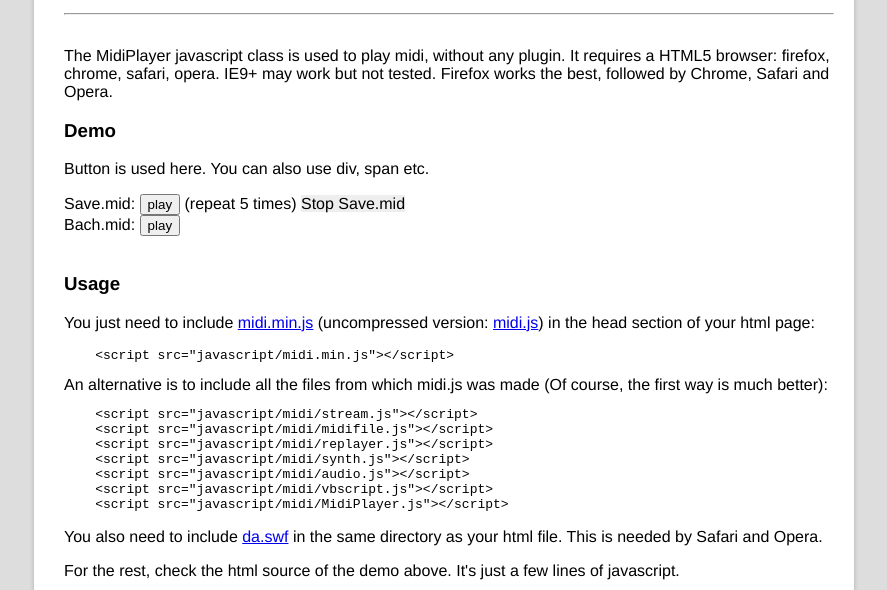
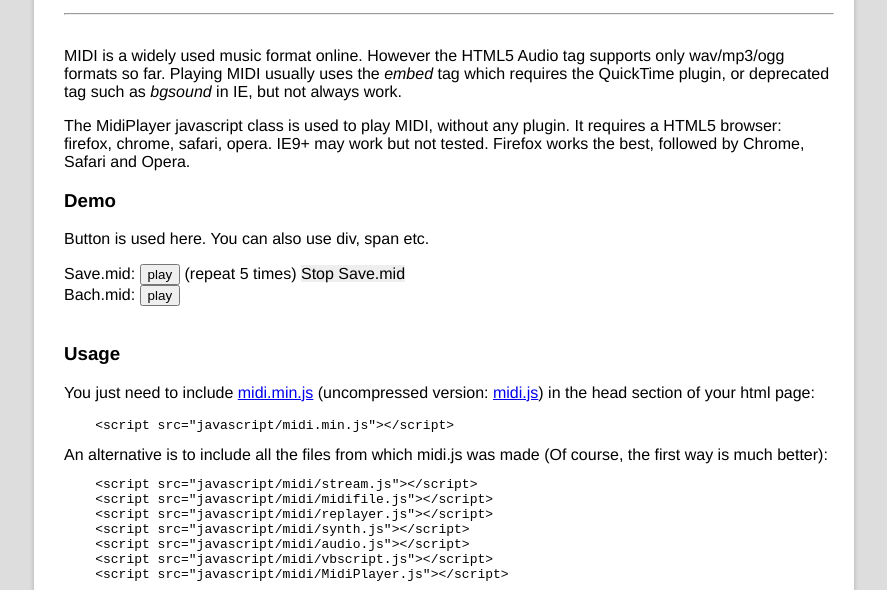
Before and after one commit to chenx/MidiPlayer, a plain HTML site: page index.html in a window 1280 px wide. Shown: the part 210-800 px from the top of the page, without its empty margins (196-1083 px from the left). Drawn offline with Linux system fonts and the light colour scheme.

Commit message:
add introductino

```diff
--- a/index.html
+++ b/index.html
@@ -54,7 +54,11 @@ By: X. Chen
 
 <div class="divider"><hr style="color:#ffeeee; "></div>
 
-<p>The MidiPlayer javascript class is used to play midi, without any plugin.
+<p>MIDI is a widely used music format online. However the HTML5 Audio tag supports only wav/mp3/ogg formats so far.
+Playing MIDI usually uses the <i>embed</i> tag which requires the QuickTime plugin,
+or deprecated tag such as <i>bgsound</i> in IE, but not always work.</p>
+
+<p>The MidiPlayer javascript class is used to play MIDI, without any plugin.
 It requires a HTML5 browser: firefox, chrome, safari, opera. IE9+ may work but not tested.
 Firefox  works the best, followed by Chrome, Safari and Opera.</p>
 
```
